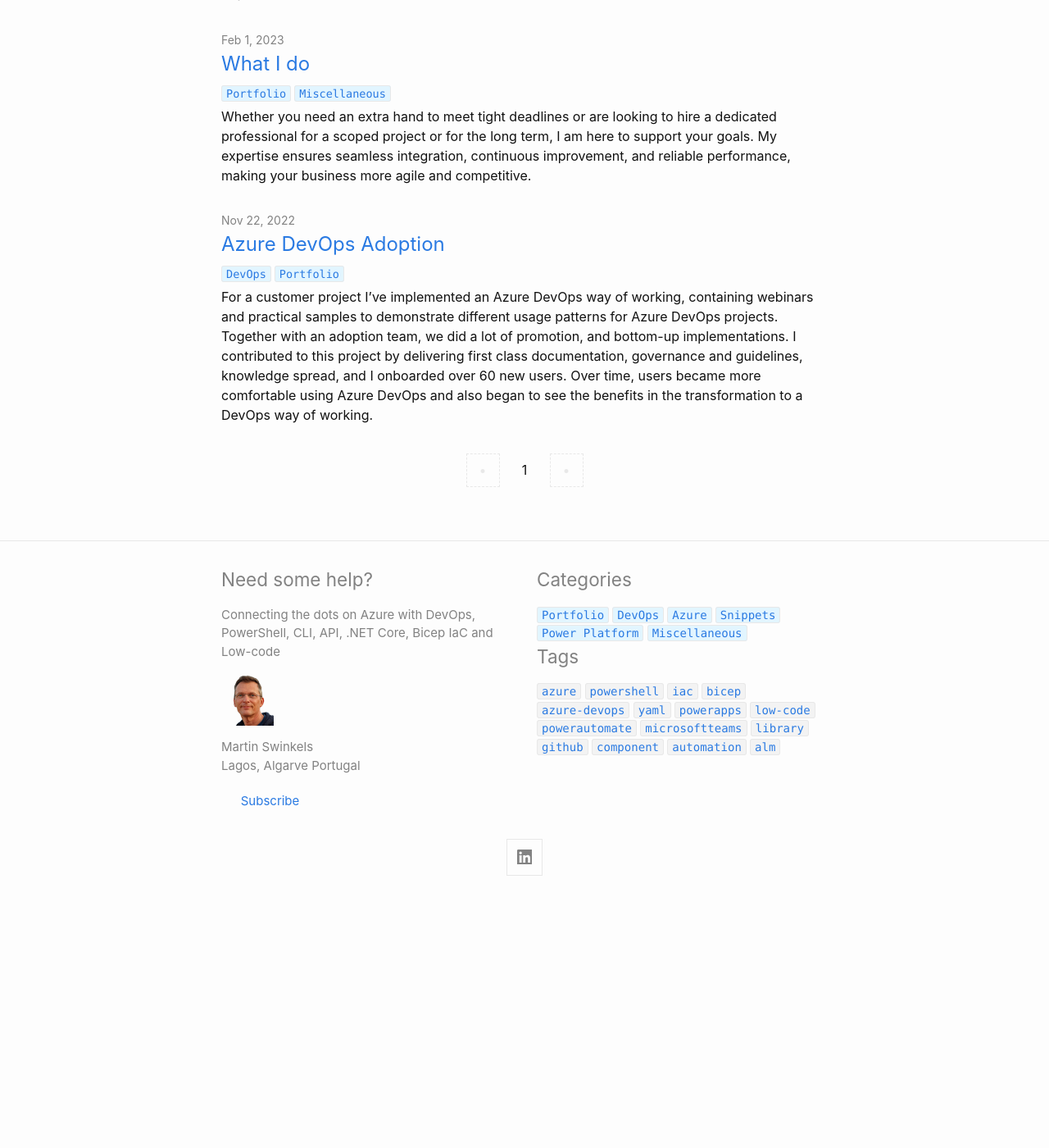
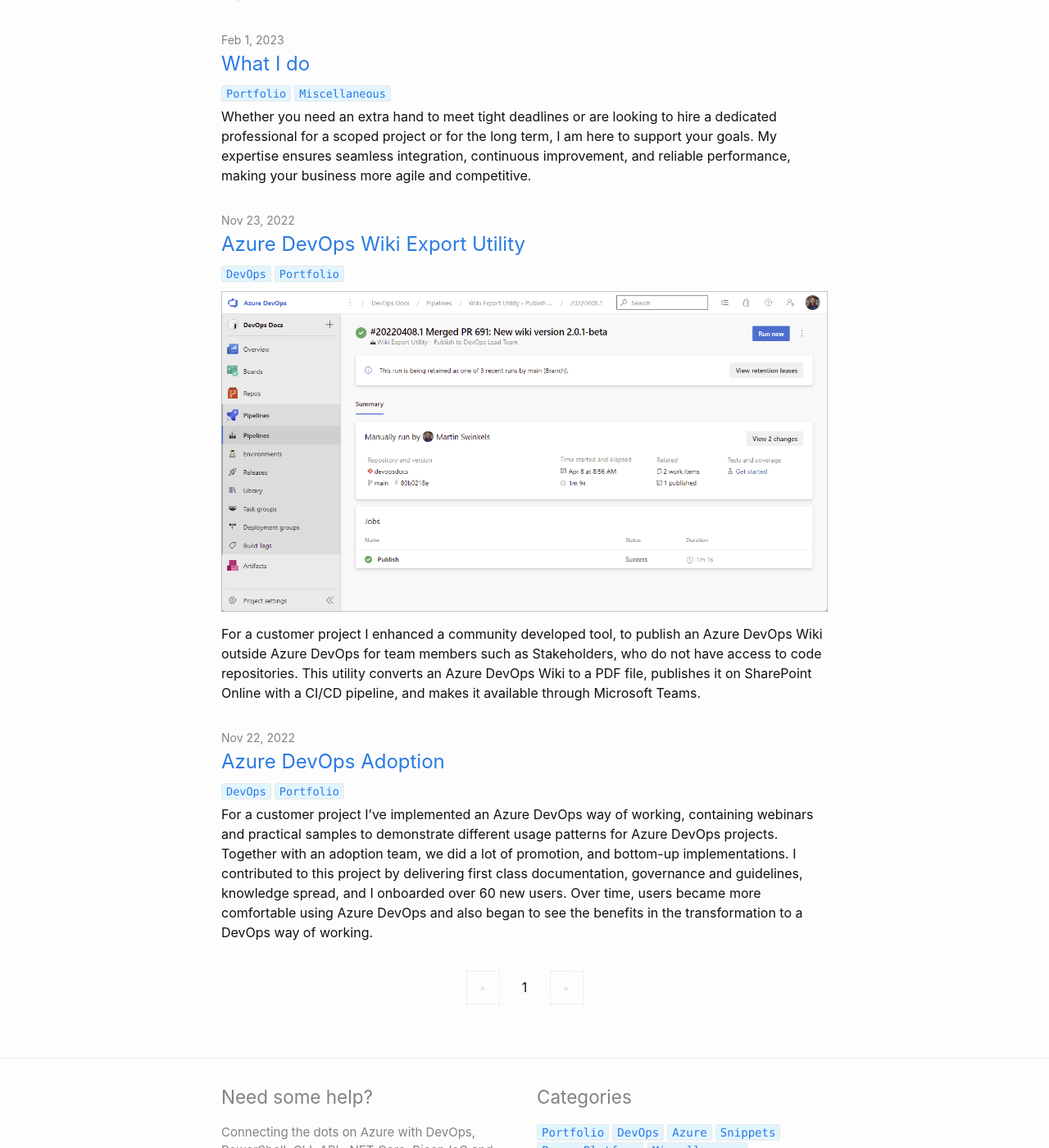
Before and after one commit to msc365/msc365.github.io, a Jekyll site: the page built from index.html, in a window 1280 px wide and 1400 px high, scrolled down 2782 px. Shown: the whole window at 82% size. Built offline with Jekyll 4.4.1, drawn with Linux system fonts in a browser that asks for light colours; the list of posts is cut into pages by our own code; before the commit the page ends 3885 px from its top, so only the background shows below that; some of the changed text lies outside the part shown.

Commit message:
Publish Azure DevOps Wiki Export Utility post and update description for clarity

```diff
--- a/_posts/2022-11-23-azure-devops-wiki-export-utility.md
+++ b/_posts/2022-11-23-azure-devops-wiki-export-utility.md
@@ -6,12 +6,10 @@
 tags: azure azure-devops yaml dotnet sharepoint
 image: https://msc365.eu/assets/img/posts-wiki-export-utility-pipeline.png
 comments: false
-published: false
+published: true
 ---
 
-This wiki export utility converts an Azure DevOps Wiki to a PDF file, publishes it on SharePoint Online, and makes it available through Microsoft Teams.
-
-For a customer project I enhanced a community developed tool, to publish an Azure DevOps Wiki outside Azure DevOps for team members such as Stakeholders, who do not have access to code repositories.
+For a customer project I enhanced a community developed tool, to publish an Azure DevOps Wiki outside Azure DevOps for team members such as Stakeholders, who do not have access to code repositories. This utility converts an Azure DevOps Wiki to a PDF file, publishes it on SharePoint Online with a CI/CD pipeline, and makes it available through Microsoft Teams.
 
 <div class="important">
     <p><strong>Important</strong>: Stakeholder access is available to support free access to a limited set of features by an unlimited set of stakeholders. In general, Stakeholder access users gain limited access to Azure Boards, Azure Pipelines, and collaboration tools. They have no access to code repositories.</p>
```
